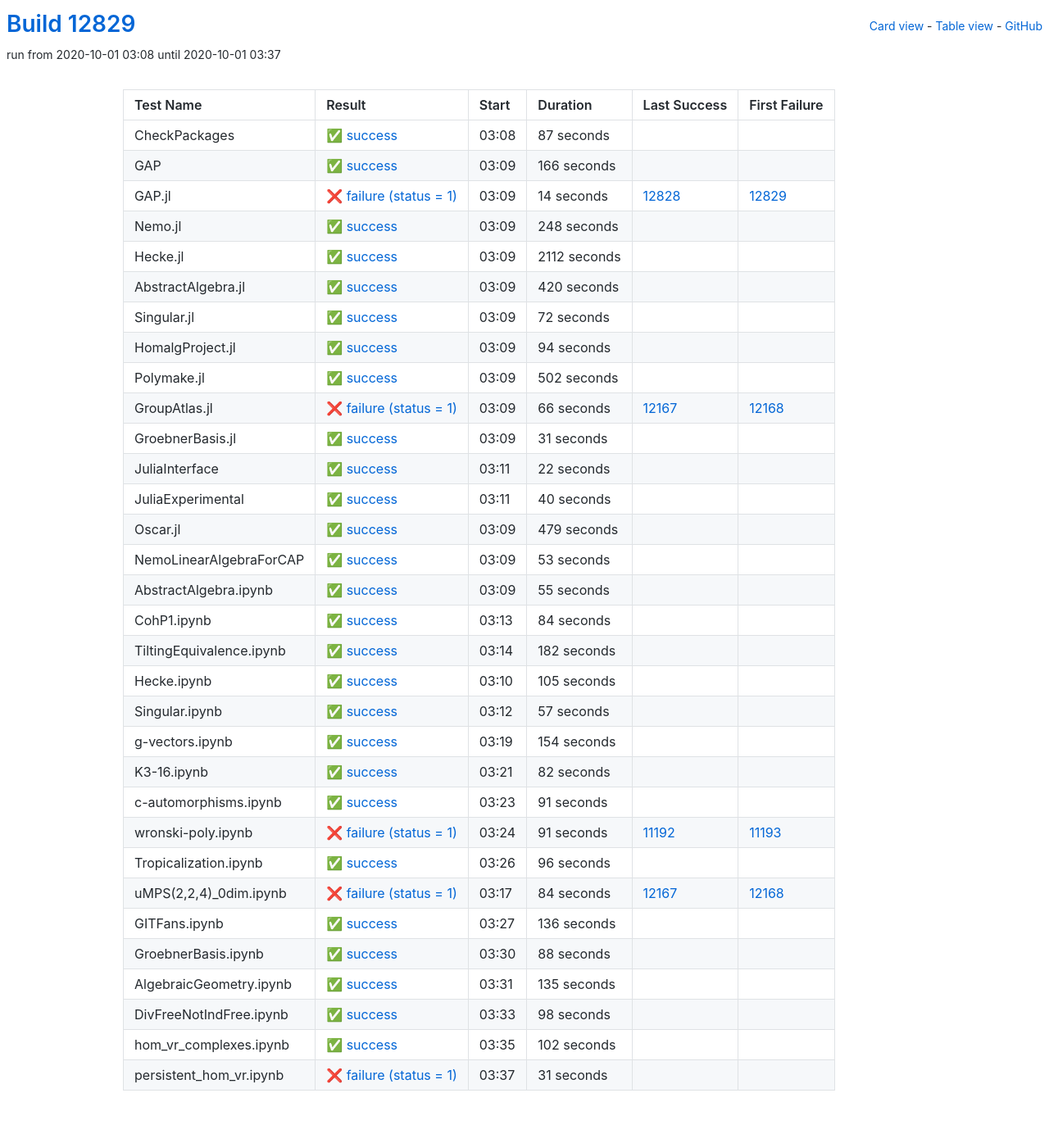
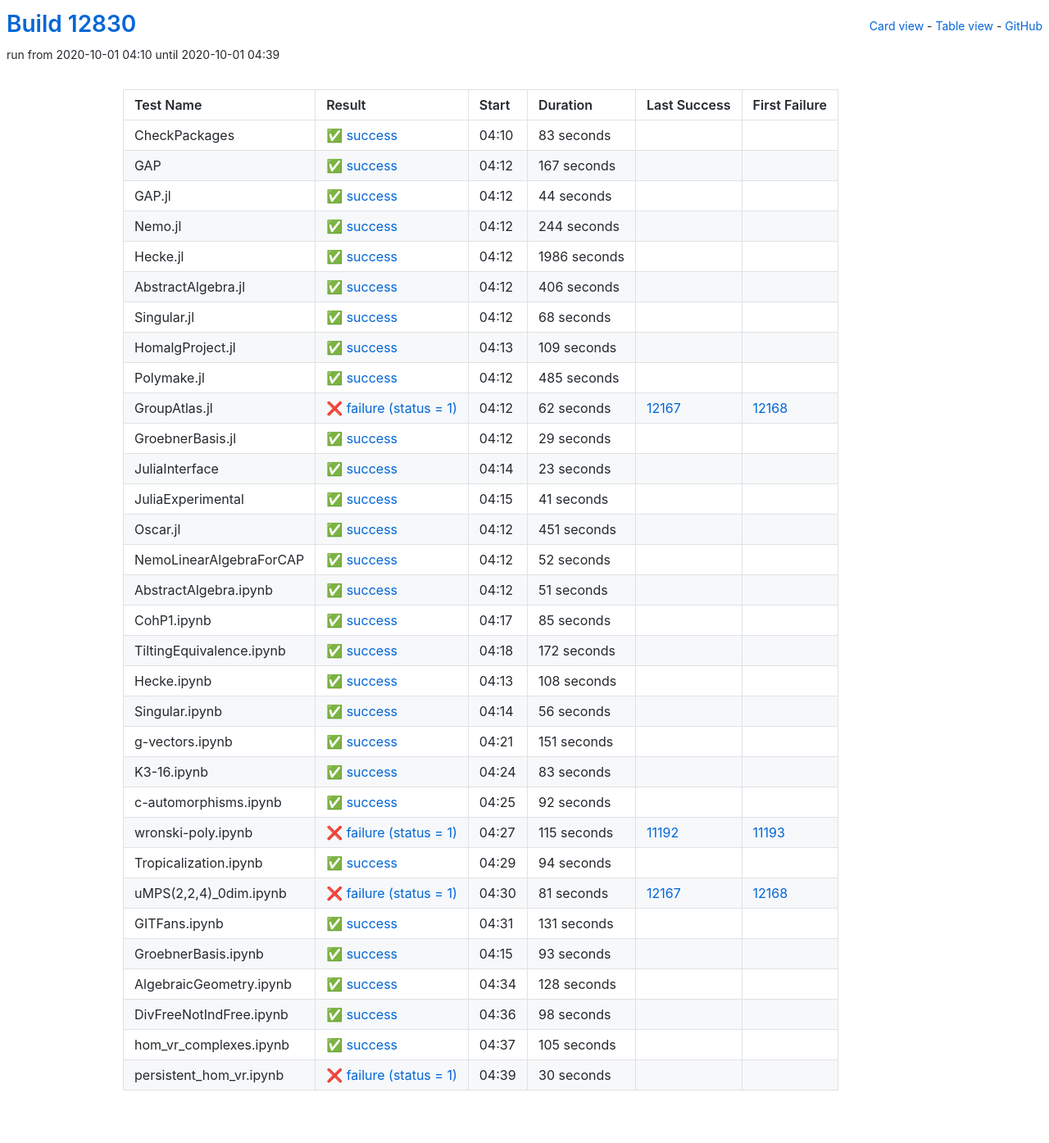
Before and after one commit to oscar-system/oscar-ci-status, a Jekyll site: the page built from table.html, in a window 1280 px wide. Shown: the whole page at 82% size. Built offline with Jekyll 4.4.1, drawn with Linux system fonts in a browser that asks for light colours.

Commit message:
Build #12830

```diff
--- a/_data/ci.yml
+++ b/_data/ci.yml
@@ -1,6 +1,6 @@
 ---
-build: 12829
-build_url: https://oscarci.mathematik.uni-kl.de/job/oscar/12829/
+build: 12830
+build_url: https://oscarci.mathematik.uni-kl.de/job/oscar/12830/
 job: oscar
 organization: oscar-system
 repo: oscar-ci-status
@@ -8,92 +8,296 @@
 tests:
 - name: CheckPackages
   id: checkpackages
-  log: https://oscarci.mathematik.uni-kl.de/job/oscar/12829/artifact/logs/build-12829/CheckPackages.log
-  start: 2020-10-01 03:08
+  log: https://oscarci.mathematik.uni-kl.de/job/oscar/12830/artifact/logs/build-12830/CheckPackages.log
+  start: 2020-10-01 04:10
   success: true
   exitcode: 0
   status: success
-  duration: 87
+  duration: 83
   last_success: false
   last_success_url:
   first_failure: false
   first_failure_url:
 - name: GAP
   id: gap
-  log: https://oscarci.mathematik.uni-kl.de/job/oscar/12829/artifact/logs/build-12829/GAP.log
-  start: 2020-10-01 03:09
+  log: https://oscarci.mathematik.uni-kl.de/job/oscar/12830/artifact/logs/build-12830/GAP.log
+  start: 2020-10-01 04:12
   success: true
   exitcode: 0
   status: success
-  duration: 166
+  duration: 167
   last_success: false
   last_success_url:
   first_failure: false
   first_failure_url:
 - name: GAP.jl
   id: gap-jl
-  log: https://oscarci.mathematik.uni-kl.de/job/oscar/12829/artifact/logs/build-12829/GAP.jl.log
-  start: 2020-10-01 03:09
-  success: false
-  exitcode: 1
-  status: failure
-  duration: 14
-  last_success: 12828
-  last_success_url: https://oscarci.mathematik.uni-kl.de/job/oscar/12828/
-  first_failure: 12829
-  first_failure_url: https://oscarci.mathematik.uni-kl.de/job/oscar/12829/
-- name: Nemo.jl
-  id: nemo-jl
-  log: https://oscarci.mathematik.uni-kl.de/job/oscar/12829/artifact/logs/build-12829/Nemo.jl.log
-  start: 2020-10-01 03:09
+  log: https://oscarci.mathematik.uni-kl.de/job/oscar/12830/artifact/logs/build-12830/GAP.jl.log
+  start: 2020-10-01 04:12
   success: true
   exitcode: 0
   status: success
-  duration: 248
+  duration: 44
+  last_success: false
+  last_success_url:
+  first_failure: false
+  first_failure_url:
+- name: Nemo.jl
+  id: nemo-jl
+  log: https://oscarci.mathematik.uni-kl.de/job/oscar/12830/artifact/logs/build-12830/Nemo.jl.log
+  start: 2020-10-01 04:12
+  success: true
+  exitcode: 0
+  status: success
+  duration: 244
   last_success: false
   last_success_url:
   first_failure: false
   first_failure_url:
 - name: Hecke.jl
   id: hecke-jl
-  log: https://oscarci.mathematik.uni-kl.de/job/oscar/12829/artifact/logs/build-12829/Hecke.jl.log
-  start: 2020-10-01 03:09
+  log: https://oscarci.mathematik.uni-kl.de/job/oscar/12830/artifact/logs/build-12830/Hecke.jl.log
+  start: 2020-10-01 04:12
   success: true
   exitcode: 0
   status: success
-  duration: 2112
+  duration: 1986
   last_success: false
   last_success_url:
   first_failure: false
   first_failure_url:
 - name: AbstractAlgebra.jl
   id: abstractalgebra-jl
-  log: https://oscarci.mathematik.uni-kl.de/job/oscar/12829/artifact/logs/build-12829/AbstractAlgebra.jl.log
-  start: 2020-10-01 03:09
+  log: https://oscarci.mathematik.uni-kl.de/job/oscar/12830/artifact/logs/build-12830/AbstractAlgebra.jl.log
+  start: 2020-10-01 04:12
   success: true
   exitcode: 0
   status: success
-  duration: 420
+  duration: 406
   last_success: false
   last_success_url:
   first_failure: false
   first_failure_url:
 - name: Singular.jl
   id: singular-jl
-  log: https://oscarci.mathematik.uni-kl.de/job/oscar/12829/artifact/logs/build-12829/Singular.jl.log
-  start: 2020-10-01 03:09
+  log: https://oscarci.mathematik.uni-kl.de/job/oscar/12830/artifact/logs/build-12830/Singular.jl.log
+  start: 2020-10-01 04:12
   success: true
   exitcode: 0
   status: success
-  duration: 72
+  duration: 68
   last_success: false
   last_success_url:
   first_failure: false
   first_failure_url:
 - name: HomalgProject.jl
   id: homalgproject-jl
-  log: https://oscarci.mathematik.uni-kl.de/job/oscar/12829/artifact/logs/build-12829/HomalgProject.jl.log
-  start: 2020-10-01 03:09
+  log: https://oscarci.mathematik.uni-kl.de/job/oscar/12830/artifact/logs/build-12830/HomalgProject.jl.log
+  start: 2020-10-01 04:13
+  success: true
+  exitcode: 0
+  status: success
+  duration: 109
+  last_success: false
+  last_success_url:
+  first_failure: false
+  first_failure_url:
+- name: Polymake.jl
+  id: polymake-jl
+  log: https://oscarci.mathematik.uni-kl.de/job/oscar/12830/artifact/logs/build-12830/Polymake.jl.log
+  start: 2020-10-01 04:12
+  success: true
+  exitcode: 0
+  status: success
+  duration: 485
+  last_success: false
+  last_success_url:
+  first_failure: false
+  first_failure_url:
+- name: GroupAtlas.jl
+  id: groupatlas-jl
+  log: https://oscarci.mathematik.uni-kl.de/job/oscar/12830/artifact/logs/build-12830/GroupAtlas.jl.log
+  start: 2020-10-01 04:12
+  success: false
+  exitcode: 1
+  status: failure
+  duration: 62
+  last_success: 12167
+  last_success_url: https://oscarci.mathematik.uni-kl.de/job/oscar/12167/
+  first_failure: 12168
+  first_failure_url: https://oscarci.mathematik.uni-kl.de/job/oscar/12168/
+- name: GroebnerBasis.jl
+  id: groebnerbasis-jl
+  log: https://oscarci.mathematik.uni-kl.de/job/oscar/12830/artifact/logs/build-12830/GroebnerBasis.jl.log
+  start: 2020-10-01 04:12
+  success: true
+  exitcode: 0
+  status: success
+  duration: 29
+  last_success: false
+  last_success_url:
+  first_failure: false
+  first_failure_url:
+- name: JuliaInterface
+  id: juliainterface
+  log: https://oscarci.mathematik.uni-kl.de/job/oscar/12830/artifact/logs/build-12830/JuliaInterface.log
+  start: 2020-10-01 04:14
+  success: true
+  exitcode: 0
+  status: success
+  duration: 23
+  last_success: false
+  last_success_url:
+  first_failure: false
+  first_failure_url:
+- name: JuliaExperimental
+  id: juliaexperimental
+  log: https://oscarci.mathematik.uni-kl.de/job/oscar/12830/artifact/logs/build-12830/JuliaExperimental.log
+  start: 2020-10-01 04:15
+  success: true
+  exitcode: 0
+  status: success
+  duration: 41
+  last_success: false
+  last_success_url:
+  first_failure: false
+  first_failure_url:
+- name: Oscar.jl
+  id: oscar-jl
+  log: https://oscarci.mathematik.uni-kl.de/job/oscar/12830/artifact/logs/build-12830/Oscar.jl.log
+  start: 2020-10-01 04:12
+  success: true
+  exitcode: 0
+  status: success
+  duration: 451
+  last_success: false
+  last_success_url:
+  first_failure: false
+  first_failure_url:
+- name: NemoLinearAlgebraForCAP
+  id: nemolinearalgebraforcap
+  log: https://oscarci.mathematik.uni-kl.de/job/oscar/12830/artifact/logs/build-12830/NemoLinearAlgebraForCAP.log
+  start: 2020-10-01 04:12
+  success: true
+  exitcode: 0
+  status: success
+  duration: 52
+  last_success: false
+  last_success_url:
+  first_failure: false
+  first_failure_url:
+- name: AbstractAlgebra.ipynb
+  id: abstractalgebra-ipynb
+  log: https://oscarci.mathematik.uni-kl.de/job/oscar/12830/artifact/logs/build-12830/AbstractAlgebra.ipynb.log
+  start: 2020-10-01 04:12
+  success: true
+  exitcode: 0
+  status: success
+  duration: 51
+  last_success: false
+  last_success_url:
+  first_failure: false
+  first_failure_url:
+- name: CohP1.ipynb
+  id: cohp1-ipynb
+  log: https://oscarci.mathematik.uni-kl.de/job/oscar/12830/artifact/logs/build-12830/CohP1.ipynb.log
+  start: 2020-10-01 04:17
+  success: true
+  exitcode: 0
+  status: success
+  duration: 85
+  last_success: false
+  last_success_url:
+  first_failure: false
+  first_failure_url:
+- name: TiltingEquivalence.ipynb
+  id: tiltingequivalence-ipynb
+  log: https://oscarci.mathematik.uni-kl.de/job/oscar/12830/artifact/logs/build-12830/TiltingEquivalence.ipynb.log
+  start: 2020-10-01 04:18
+  success: true
+  exitcode: 0
+  status: success
+  duration: 172
+  last_success: false
+  last_success_url:
+  first_failure: false
+  first_failure_url:
+- name: Hecke.ipynb
+  id: hecke-ipynb
+  log: https://oscarci.mathematik.uni-kl.de/job/oscar/12830/artifact/logs/build-12830/Hecke.ipynb.log
+  start: 2020-10-01 04:13
+  success: true
+  exitcode: 0
+  status: success
+  duration: 108
+  last_success: false
+  last_success_url:
+  first_failure: false
+  first_failure_url:
+- name: Singular.ipynb
+  id: singular-ipynb
+  log: https://oscarci.mathematik.uni-kl.de/job/oscar/12830/artifact/logs/build-12830/Singular.ipynb.log
+  start: 2020-10-01 04:14
+  success: true
+  exitcode: 0
+  status: success
+  duration: 56
+  last_success: false
+  last_success_url:
+  first_failure: false
+  first_failure_url:
+- name: g-vectors.ipynb
+  id: g-vectors-ipynb
+  log: https://oscarci.mathematik.uni-kl.de/job/oscar/12830/artifact/logs/build-12830/g-vectors.ipynb.log
+  start: 2020-10-01 04:21
+  success: true
+  exitcode: 0
+  status: success
+  duration: 151
+  last_success: false
+  last_success_url:
+  first_failure: false
+  first_failure_url:
+- name: K3-16.ipynb
+  id: k3-16-ipynb
+  log: https://oscarci.mathematik.uni-kl.de/job/oscar/12830/artifact/logs/build-12830/K3-16.ipynb.log
+  start: 2020-10-01 04:24
+  success: true
+  exitcode: 0
+  status: success
+  duration: 83
+  last_success: false
+  last_success_url:
+  first_failure: false
+  first_failure_url:
+- name: c-automorphisms.ipynb
+  id: c-automorphisms-ipynb
+  log: https://oscarci.mathematik.uni-kl.de/job/oscar/12830/artifact/logs/build-12830/c-automorphisms.ipynb.log
+  start: 2020-10-01 04:25
+  success: true
+  exitcode: 0
+  status: success
+  duration: 92
+  last_success: false
+  last_success_url:
+  first_failure: false
+  first_failure_url:
+- name: wronski-poly.ipynb
+  id: wronski-poly-ipynb
+  log: https://oscarci.mathematik.uni-kl.de/job/oscar/12830/artifact/logs/build-12830/wronski-poly.ipynb.log
+  start: 2020-10-01 04:27
+  success: false
+  exitcode: 1
+  status: failure
+  duration: 115
+  last_success: 11192
+  last_success_url: https://oscarci.mathematik.uni-kl.de/job/oscar/11192/
+  first_failure: 11193
+  first_failure_url: https://oscarci.mathematik.uni-kl.de/job/oscar/11193/
+- name: Tropicalization.ipynb
+  id: tropicalization-ipynb
+  log: https://oscarci.mathematik.uni-kl.de/job/oscar/12830/artifact/logs/build-12830/Tropicalization.ipynb.log
+  start: 2020-10-01 04:29
   success: true
   exitcode: 0
   status: success
@@ -102,262 +306,58 @@
   last_success_url:
   first_failure: false
   first_failure_url:
-- name: Polymake.jl
-  id: polymake-jl
-  log: https://oscarci.mathematik.uni-kl.de/job/oscar/12829/artifact/logs/build-12829/Polymake.jl.log
-  start: 2020-10-01 03:09
-  success: true
-  exitcode: 0
-  status: success
-  duration: 502
-  last_success: false
-  last_success_url:
-  first_failure: false
-  first_failure_url:
-- name: GroupAtlas.jl
-  id: groupatlas-jl
-  log: https://oscarci.mathematik.uni-kl.de/job/oscar/12829/artifact/logs/build-12829/GroupAtlas.jl.log
-  start: 2020-10-01 03:09
+- name: uMPS(2,2,4)_0dim.ipynb
+  id: umps-2-2-4-0dim-ipynb
+  log: https://oscarci.mathematik.uni-kl.de/job/oscar/12830/artifact/logs/build-12830/uMPS-2-2-4-_0dim.ipynb.log
+  start: 2020-10-01 04:30
   success: false
   exitcode: 1
   status: failure
-  duration: 66
-  last_success: 12167
-  last_success_url: https://oscarci.mathematik.uni-kl.de/job/oscar/12167/
-  first_failure: 12168
-  first_failure_url: https://oscarci.mathematik.uni-kl.de/job/oscar/12168/
-- name: GroebnerBasis.jl
-  id: groebnerbasis-jl
-  log: https://oscarci.mathematik.uni-kl.de/job/oscar/12829/artifact/logs/build-12829/GroebnerBasis.jl.log
-  start: 2020-10-01 03:09
-  success: true
-  exitcode: 0
-  status: success
-  duration: 31
-  last_success: false
-  last_success_url:
-  first_failure: false
-  first_failure_url:
-- name: JuliaInterface
-  id: juliainterface
-  log: https://oscarci.mathematik.uni-kl.de/job/oscar/12829/artifact/logs/build-12829/JuliaInterface.log
-  start: 2020-10-01 03:11
-  success: true
-  exitcode: 0
-  status: success
-  duration: 22
-  last_success: false
-  last_success_url:
-  first_failure: false
-  first_failure_url:
-- name: JuliaExperimental
-  id: juliaexperimental
-  log: https://oscarci.mathematik.uni-kl.de/job/oscar/12829/artifact/logs/build-12829/JuliaExperimental.log
-  start: 2020-10-01 03:11
-  success: true
-  exitcode: 0
-  status: success
-  duration: 40
-  last_success: false
-  last_success_url:
-  first_failure: false
-  first_failure_url:
-- name: Oscar.jl
-  id: oscar-jl
-  log: https://oscarci.mathematik.uni-kl.de/job/oscar/12829/artifact/logs/build-12829/Oscar.jl.log
-  start: 2020-10-01 03:09
-  success: true
-  exitcode: 0
-  status: success
-  duration: 479
-  last_success: false
-  last_success_url:
-  first_failure: false
-  first_failure_url:
-- name: NemoLinearAlgebraForCAP
-  id: nemolinearalgebraforcap
-  log: https://oscarci.mathematik.uni-kl.de/job/oscar/12829/artifact/logs/build-12829/NemoLinearAlgebraForCAP.log
-  start: 2020-10-01 03:09
-  success: true
-  exitcode: 0
-  status: success
-  duration: 53
-  last_success: false
-  last_success_url:
-  first_failure: false
-  first_failure_url:
-- name: AbstractAlgebra.ipynb
-  id: abstractalgebra-ipynb
-  log: https://oscarci.mathematik.uni-kl.de/job/oscar/12829/artifact/logs/build-12829/AbstractAlgebra.ipynb.log
-  start: 2020-10-01 03:09
-  success: true
-  exitcode: 0
-  status: success
-  duration: 55
-  last_success: false
-  last_success_url:
-  first_failure: false
-  first_failure_url:
-- name: CohP1.ipynb
-  id: cohp1-ipynb
-  log: https://oscarci.mathematik.uni-kl.de/job/oscar/12829/artifact/logs/build-12829/CohP1.ipynb.log
-  start: 2020-10-01 03:13
-  success: true
-  exitcode: 0
-  status: success
-  duration: 84
-  last_success: false
-  last_success_url:
-  first_failure: false
-  first_failure_url:
-- name: TiltingEquivalence.ipynb
-  id: tiltingequivalence-ipynb
-  log: https://oscarci.mathematik.uni-kl.de/job/oscar/12829/artifact/logs/build-12829/TiltingEquivalence.ipynb.log
-  start: 2020-10-01 03:14
-  success: true
-  exitcode: 0
-  status: success
-  duration: 182
-  last_success: false
-  last_success_url:
-  first_failure: false
-  first_failure_url:
-- name: Hecke.ipynb
-  id: hecke-ipynb
-  log: https://oscarci.mathematik.uni-kl.de/job/oscar/12829/artifact/logs/build-12829/Hecke.ipynb.log
-  start: 2020-10-01 03:10
-  success: true
-  exitcode: 0
-  status: success
-  duration: 105
-  last_success: false
-  last_success_url:
-  first_failure: false
-  first_failure_url:
-- name: Singular.ipynb
-  id: singular-ipynb
-  log: https://oscarci.mathematik.uni-kl.de/job/oscar/12829/artifact/logs/build-12829/Singular.ipynb.log
-  start: 2020-10-01 03:12
-  success: true
-  exitcode: 0
-  status: success
-  duration: 57
-  last_success: false
-  last_success_url:
-  first_failure: false
-  first_failure_url:
-- name: g-vectors.ipynb
-  id: g-vectors-ipynb
-  log: https://oscarci.mathematik.uni-kl.de/job/oscar/12829/artifact/logs/build-12829/g-vectors.ipynb.log
-  start: 2020-10-01 03:19
-  success: true
-  exitcode: 0
-  status: success
-  duration: 154
-  last_success: false
-  last_success_url:
-  first_failure: false
-  first_failure_url:
-- name: K3-16.ipynb
-  id: k3-16-ipynb
-  log: https://oscarci.mathematik.uni-kl.de/job/oscar/12829/artifact/logs/build-12829/K3-16.ipynb.log
-  start: 2020-10-01 03:21
-  success: true
-  exitcode: 0
-  status: success
-  duration: 82
-  last_success: false
-  last_success_url:
-  first_failure: false
-  first_failure_url:
-- name: c-automorphisms.ipynb
-  id: c-automorphisms-ipynb
-  log: https://oscarci.mathematik.uni-kl.de/job/oscar/12829/artifact/logs/build-12829/c-automorphisms.ipynb.log
-  start: 2020-10-01 03:23
-  success: true
-  exitcode: 0
-  status: success
-  duration: 91
-  last_success: false
-  last_success_url:
-  first_failure: false
-  first_failure_url:
-- name: wronski-poly.ipynb
-  id: wronski-poly-ipynb
-  log: https://oscarci.mathematik.uni-kl.de/job/oscar/12829/artifact/logs/build-12829/wronski-poly.ipynb.log
-  start: 2020-10-01 03:24
-  success: false
-  exitcode: 1
-  status: failure
-  duration: 91
-  last_success: 11192
-  last_success_url: https://oscarci.mathematik.uni-kl.de/job/oscar/11192/
-  first_failure: 11193
-  first_failure_url: https://oscarci.mathematik.uni-kl.de/job/oscar/11193/
-- name: Tropicalization.ipynb
-  id: tropicalization-ipynb
-  log: https://oscarci.mathematik.uni-kl.de/job/oscar/12829/artifact/logs/build-12829/Tropicalization.ipynb.log
-  start: 2020-10-01 03:26
-  success: true
-  exitcode: 0
-  status: success
-  duration: 96
-  last_success: false
-  last_success_url:
-  first_failure: false
-  first_failure_url:
-- name: uMPS(2,2,4)_0dim.ipynb
-  id: umps-2-2-4-0dim-ipynb
-  log: https://oscarci.mathematik.uni-kl.de/job/oscar/12829/artifact/logs/build-12829/uMPS-2-2-4-_0dim.ipynb.log
-  start: 2020-10-01 03:17
-  success: false
-  exitcode: 1
-  status: failure
-  duration: 84
+  duration: 81
   last_success: 12167
   last_success_url: https://oscarci.mathematik.uni-kl.de/job/oscar/12167/
   first_failure: 12168
   first_failure_url: https://oscarci.mathematik.uni-kl.de/job/oscar/12168/
 - name: GITFans.ipynb
   id: gitfans-ipynb
-  log: https://oscarci.mathematik.uni-kl.de/job/oscar/12829/artifact/logs/build-12829/GITFans.ipynb.log
-  start: 2020-10-01 03:27
+  log: https://oscarci.mathematik.uni-kl.de/job/oscar/12830/artifact/logs/build-12830/GITFans.ipynb.log
+  start: 2020-10-01 04:31
   success: true
   exitcode: 0
   status: success
-  duration: 136
+  duration: 131
   last_success: false
   last_success_url:
   first_failure: false
   first_failure_url:
 - name: GroebnerBasis.ipynb
   id: groebnerbasis-ipynb
-  log: https://oscarci.mathematik.uni-kl.de/job/oscar/12829/artifact/logs/build-12829/GroebnerBasis.ipynb.log
-  start: 2020-10-01 03:30
+  log: https://oscarci.mathematik.uni-kl.de/job/oscar/12830/artifact/logs/build-12830/GroebnerBasis.ipynb.log
+  start: 2020-10-01 04:15
   success: true
   exitcode: 0
   status: success
-  duration: 88
+  duration: 93
   last_success: false
   last_success_url:
   first_failure: false
   first_failure_url:
 - name: AlgebraicGeometry.ipynb
   id: algebraicgeometry-ipynb
-  log: https://oscarci.mathematik.uni-kl.de/job/oscar/12829/artifact/logs/build-12829/AlgebraicGeometry.ipynb.log
-  start: 2020-10-01 03:31
+  log: https://oscarci.mathematik.uni-kl.de/job/oscar/12830/artifact/logs/build-12830/AlgebraicGeometry.ipynb.log
+  start: 2020-10-01 04:34
   success: true
   exitcode: 0
   status: success
-  duration: 135
+  duration: 128
   last_success: false
   last_success_url:
   first_failure: false
   first_failure_url:
 - name: DivFreeNotIndFree.ipynb
   id: divfreenotindfree-ipynb
-  log: https://oscarci.mathematik.uni-kl.de/job/oscar/12829/artifact/logs/build-12829/DivFreeNotIndFree.ipynb.log
-  start: 2020-10-01 03:33
+  log: https://oscarci.mathematik.uni-kl.de/job/oscar/12830/artifact/logs/build-12830/DivFreeNotIndFree.ipynb.log
+  start: 2020-10-01 04:36
   success: true
   exitcode: 0
   status: success
@@ -368,24 +368,24 @@
   first_failure_url:
 - name: hom_vr_complexes.ipynb
   id: hom-vr-complexes-ipynb
-  log: https://oscarci.mathematik.uni-kl.de/job/oscar/12829/artifact/logs/build-12829/hom_vr_complexes.ipynb.log
-  start: 2020-10-01 03:35
+  log: https://oscarci.mathematik.uni-kl.de/job/oscar/12830/artifact/logs/build-12830/hom_vr_complexes.ipynb.log
+  start: 2020-10-01 04:37
   success: true
   exitcode: 0
   status: success
-  duration: 102
+  duration: 105
   last_success: false
   last_success_url:
   first_failure: false
   first_failure_url:
 - name: persistent_hom_vr.ipynb
   id: persistent-hom-vr-ipynb
-  log: https://oscarci.mathematik.uni-kl.de/job/oscar/12829/artifact/logs/build-12829/persistent_hom_vr.ipynb.log
-  start: 2020-10-01 03:37
+  log: https://oscarci.mathematik.uni-kl.de/job/oscar/12830/artifact/logs/build-12830/persistent_hom_vr.ipynb.log
+  start: 2020-10-01 04:39
   success: false
   exitcode: 1
   status: failure
-  duration: 31
+  duration: 30
   last_success: false
   last_success_url:
   first_failure: false
```
Also changed, not shown: README.md.
